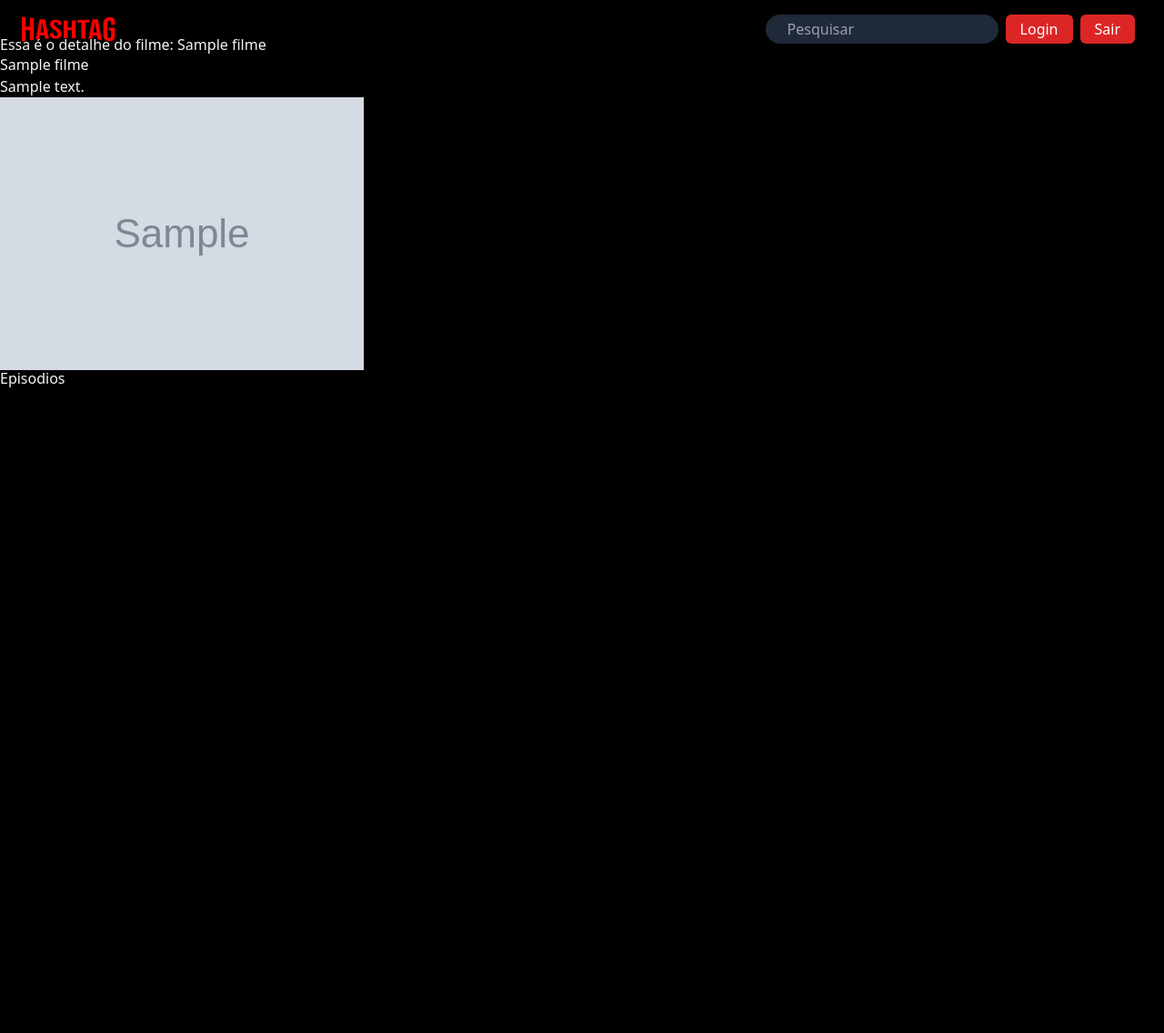
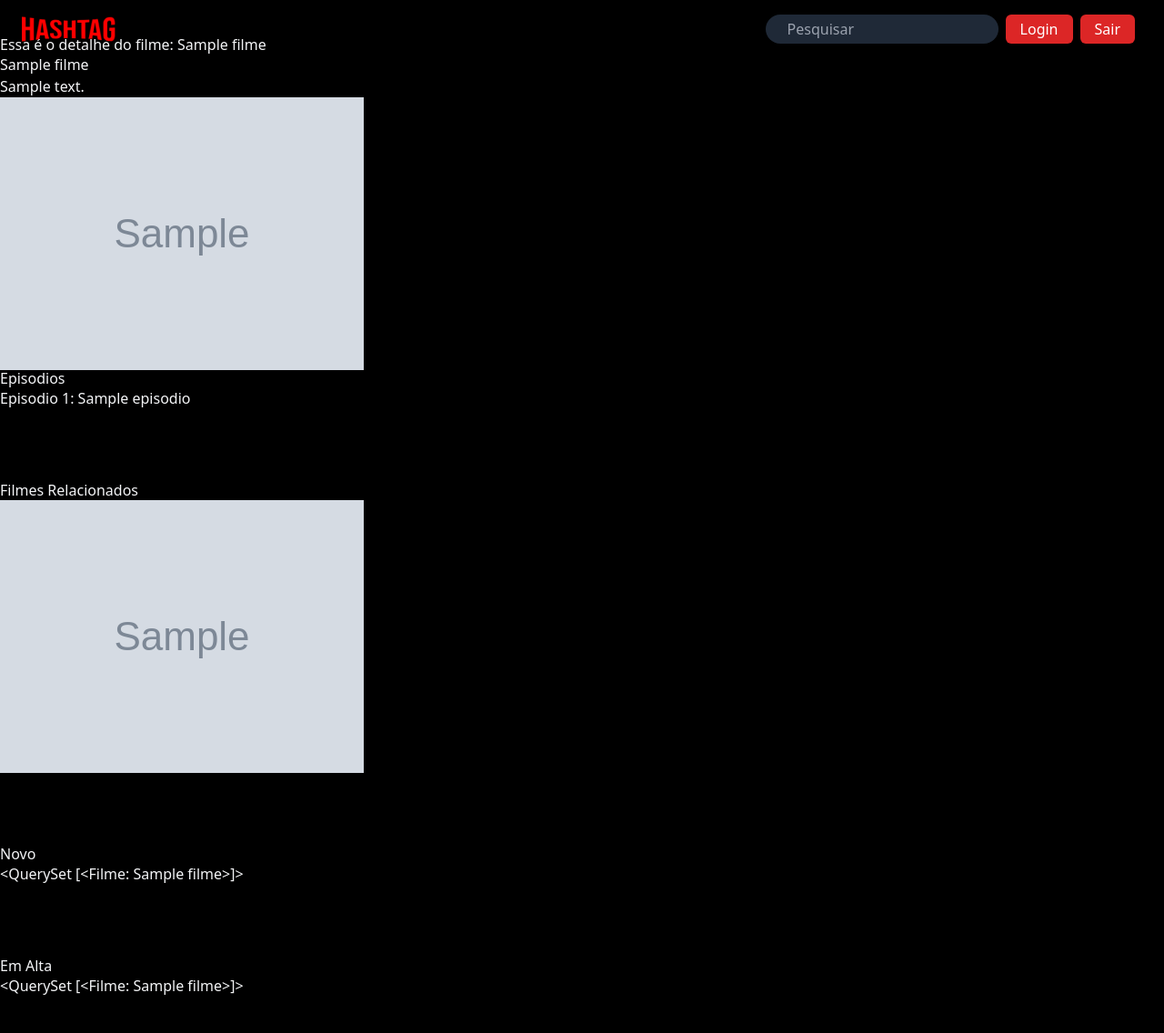
Before and after one commit to rafaelricardodarosa/Rafaflix-django, a Django app: page /filmes/1 in a window 1280 px wide. Shown: the whole page at 91% size. Before the commit the page ends 426 px from the top, so only its background shows below. Run offline with Django 4.2, Linux system fonts and the light colour scheme; tables that the repository leaves empty hold one stand-in row (values such as "Sample post"); grey boxes marked "Sample" are stand-in pictures; some libraries are stand-ins or nearby versions.

Commit message:
context.py
Criando pagina de contexto para fazer buscas especificas

```diff
--- a/Rafaflix/settings.py
+++ b/Rafaflix/settings.py
@@ -63,6 +63,8 @@ TEMPLATES = [
                 'django.template.context_processors.request',
                 'django.contrib.auth.context_processors.auth',
                 'django.contrib.messages.context_processors.messages',
+                'filme.context.lista_filmes_recentes', # carrega o contexto de filmes recentes
+                'filme.context.lista_filmes_emalta', # carrega o contexto de filmes em alta
             ],
         },
     },
--- /dev/null
+++ b/filme/context.py
@@ -0,0 +1,9 @@
+from .models import Filme
+
+def lista_filmes_recentes(request):
+    filmes_recentes = Filme.objects.all().order_by('-data_criacao')[0:3]
+    return {'lista_filmes_recentes': filmes_recentes}
+
+def lista_filmes_emalta(request):
+    filmes_emalta = Filme.objects.all().order_by('-visualizacoes')[0:3]
+    return {'lista_filmes_emalta': filmes_emalta}
--- a/filme/templates/detalhesfilme.html
+++ b/filme/templates/detalhesfilme.html
@@ -14,10 +14,31 @@ HomeFilmes Hashflix
 
    <h2>Episodios</h2>
     <ul>
-    {% for episodio in object.episodio.all %}
-    <a href="{{ Episodio.video }}">
+    {% for episodio in object.episodios.all %}
+    <a href="{{ episodio.video }}">
       <p>Episodio {{ forloop.counter }}: {{ episodio.titulo }}</p>
     </a>
     {% endfor %}
 </div>
+<div class="py-10">
+  <h2>Filmes Relacionados</h2>
+  {% for filme in filmes_relacionados %}
+  <p>
+    <a href="{% url 'filme:detalhesfilme' filme.pk  %}">
+      <img src="{{ filme.thumb.url }}" alt="{{ filme.titulo }}">
+    </a>
+  </p>
+  {% endfor %}
+</div>
+
+<div class="py-10">
+  <h2> Novo </h2>
+  {{ lista_filmes_recentes }}
+</div>
+
+<div class="py-10">
+  <h2> Em Alta </h2>
+  {{ lista_filmes_emalta }}
+</div>
+
 {% endblock %}
--- a/filme/views.py
+++ b/filme/views.py
@@ -1,3 +1,4 @@
+from typing import Any, Dict
 from django.shortcuts import render
 from .models import Filme
 from django.views.generic import ListView, DetailView, TemplateView
@@ -17,3 +18,10 @@ class Homefilmes(ListView):
 class DetalhesFilme(DetailView):
     template_name = 'detalhesfilme.html'
     model = Filme
+
+    # Sobrescrevendo o método get_context_data para passar o contexto de filmes relacionados
+    def get_context_data(self, **kwargs: Any):
+        context = super(DetalhesFilme, self).get_context_data(**kwargs)
+        filmes_relacionados = Filme.objects.filter(categoria=self.object.categoria)[0:5]
+        context["filmes_relacionados"] = filmes_relacionados
+        return context
```
